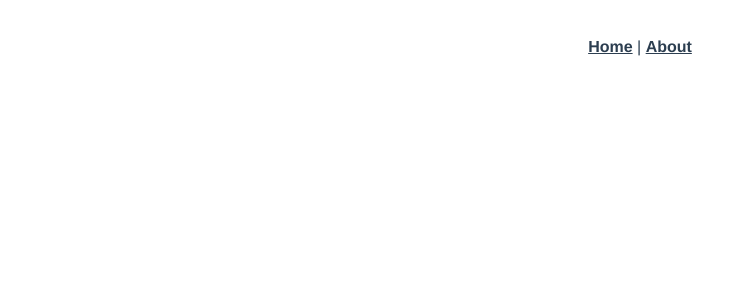
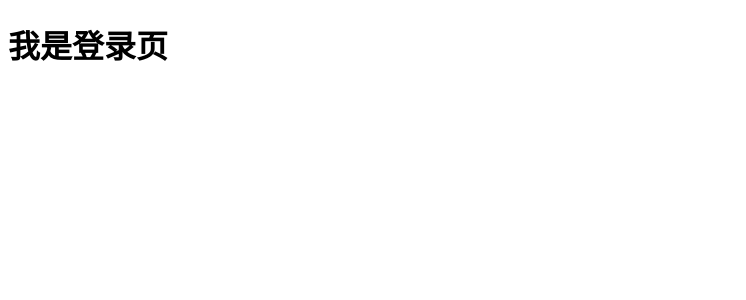
Before and after one commit to 18856521213/studentdemo, a Vue app in the folder web2/: page /#/login in a window 1280 px wide. Before the commit this address led to /#/home. Shown: the top 300 px of the page, without its empty margins (0-746 px from the left). Built offline with nearby package versions, Linux system fonts and the light colour scheme.

Commit message:
增加element+axios的封装

```diff
--- a/web2/package.json
+++ b/web2/package.json
@@ -7,7 +7,9 @@
     "build": "vue-cli-service build"
   },
   "dependencies": {
+    "axios": "^0.21.1",
     "core-js": "^3.6.5",
+    "element-ui": "^2.15.0",
     "vue": "^2.6.11",
     "vue-router": "^3.2.0",
     "vuex": "^3.4.0"
--- a/web2/src/App.vue
+++ b/web2/src/App.vue
@@ -1,32 +1,8 @@
 <template>
   <div id="app">
-    <div id="nav">
-      <router-link to="/">Home</router-link> |
-      <router-link to="/about">About</router-link>
-    </div>
     <router-view/>
   </div>
 </template>
 
-<style lang="less">
-#app {
-  font-family: Avenir, Helvetica, Arial, sans-serif;
-  -webkit-font-smoothing: antialiased;
-  -moz-osx-font-smoothing: grayscale;
-  text-align: center;
-  color: #2c3e50;
-}
-
-#nav {
-  padding: 30px;
-
-  a {
-    font-weight: bold;
-    color: #2c3e50;
-
-    &.router-link-exact-active {
-      color: #42b983;
-    }
-  }
-}
+<style lang="less" scoped>
 </style>
--- a/web2/src/main.js
+++ b/web2/src/main.js
@@ -1,8 +1,9 @@
 import Vue from 'vue'
-import App from './App.vue'
+import ElementUI from 'element-ui';
+import 'element-ui/lib/theme-chalk/index.css';import App from './App.vue'
 import router from './router'
 import store from './store'
-
+Vue.use(ElementUI)
 Vue.config.productionTip = false
 
 new Vue({
--- a/web2/src/router/index.js
+++ b/web2/src/router/index.js
@@ -1,23 +1,39 @@
 import Vue from 'vue'
 import VueRouter from 'vue-router'
 import Home from '../views/Home.vue'
+import Login from '../views/Login.vue'
 
 Vue.use(VueRouter)
 
 const routes = [
   {
     path: '/',
-    name: 'Home',
-    component: Home
+    redirect:'/home'
   },
   {
-    path: '/about',
-    name: 'About',
-    // route level code-splitting
-    // this generates a separate chunk (about.[hash].js) for this route
-    // which is lazy-loaded when the route is visited.
-    component: () => import(/* webpackChunkName: "about" */ '../views/About.vue')
-  }
+    path: '/login',
+    name: 'Login',
+    component: Login,
+    meta:{
+      name:"登录页"
+    }
+  },
+  {
+    path: '/home',
+    name: 'home',
+    component: Home,
+    meta:{
+      name:"首页"
+    }
+  },
+  // {
+  //   path: '/about',
+  //   name: 'About',
+  //   // route level code-splitting
+  //   // this generates a separate chunk (about.[hash].js) for this route
+  //   // which is lazy-loaded when the route is visited.
+  //   component: () => import(/* webpackChunkName: "about" */ '../views/About.vue')
+  // }
 ]
 
 const router = new VueRouter({
--- a/web2/src/views/Home.vue
+++ b/web2/src/views/Home.vue
@@ -1,18 +1,13 @@
 <template>
   <div class="home">
-    <img alt="Vue logo" src="../assets/logo.png">
-    <HelloWorld msg="Welcome to Your Vue.js App"/>
+    <p>我是首页</p>
   </div>
 </template>
 
 <script>
 // @ is an alias to /src
-import HelloWorld from '@/components/HelloWorld.vue'
 
 export default {
   name: 'Home',
-  components: {
-    HelloWorld
-  }
 }
 </script>
--- /dev/null
+++ b/web2/src/views/Login.vue
@@ -0,0 +1,5 @@
+<template>
+  <div class="about">
+    <h1>我是登录页</h1>
+  </div>
+</template>
```
Also changed, not shown: web2/src/request/index.js (added, +40 -0 lines), 1 other file (tests, documents, lock files or other folders).
